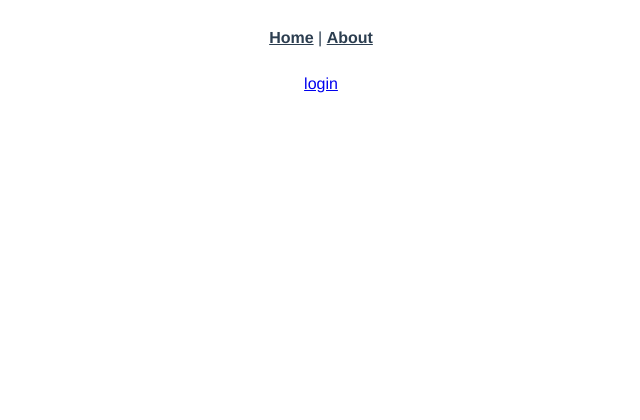
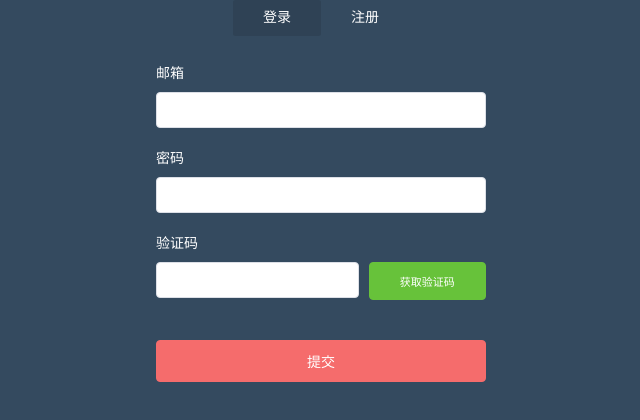
Before and after one commit to aFu0/admin, a Vue app: page /#/login/index in a window 1280 px wide. Shown: the top 420 px of the page, without its empty margins (319-959 px from the left). Built offline with nearby package versions, Linux system fonts and the light colour scheme.

Commit message:
画登录注册页面

```diff
--- a/package.json
+++ b/package.json
@@ -9,6 +9,7 @@
   },
   "dependencies": {
     "core-js": "^3.4.4",
+    "element-ui": "^2.13.0",
     "vue": "^2.6.10",
     "vue-router": "^3.1.3",
     "vuex": "^3.1.2"
--- a/src/App.vue
+++ b/src/App.vue
@@ -1,32 +1,15 @@
 <template>
   <div id="app">
-    <div id="nav">
-      <router-link to="/">Home</router-link> |
-      <router-link to="/about">About</router-link>
-    </div>
     <router-view />
   </div>
 </template>
 
+<script>
+export default {
+  name: "APP"
+};
+</script>
+
 <style lang="scss">
-#app {
-  font-family: "Avenir", Helvetica, Arial, sans-serif;
-  -webkit-font-smoothing: antialiased;
-  -moz-osx-font-smoothing: grayscale;
-  text-align: center;
-  color: #2c3e50;
-}
-
-#nav {
-  padding: 30px;
-
-  a {
-    font-weight: bold;
-    color: #2c3e50;
-
-    &.router-link-exact-active {
-      color: #42b983;
-    }
-  }
-}
+//
 </style>
--- a/src/main.js
+++ b/src/main.js
@@ -2,6 +2,11 @@
 import App from "./App.vue";
 import router from "./router";
 import store from "./store";
+// element Ui
+import ElementUI from "element-ui";
+import "element-ui/lib/theme-chalk/index.css";
+
+Vue.use(ElementUI);
 
 Vue.config.productionTip = false;
 
--- a/src/views/login/index.vue
+++ b/src/views/login/index.vue
@@ -1,6 +1,77 @@
 <template>
-  <div>
-    <router-link to="/home">login</router-link>
+  <div class="login">
+    <div class="wrap">
+      <ul class="tab">
+        <li
+          :class="['tab__item', { tab__active: tabIsActive === tabs.id }]"
+          v-for="tabs in tabData"
+          :key="tabs.id"
+          @click="toggleMneu(tabs.id)"
+        >
+          {{ tabs.text }}
+        </li>
+      </ul>
+      <!-- 表单 -->
+      <el-form
+        :model="ruleForm"
+        status-icon
+        :rules="rules"
+        ref="ruleForm"
+        size="medium"
+        class="form"
+      >
+        <!-- 邮箱 -->
+        <el-form-item prop="mailbox" class="form-item">
+          <label class="form-item__label">邮箱</label>
+          <el-input
+            type="text"
+            v-model="ruleForm.mailbox"
+            autocomplete="off"
+          ></el-input>
+        </el-form-item>
+        <!-- 密码 -->
+        <el-form-item prop="password" class="form-item">
+          <label class="form-item__label">密码</label>
+          <el-input
+            type="text"
+            v-model="ruleForm.password"
+            autocomplete="off"
+          ></el-input>
+        </el-form-item>
+        <!-- 确认密码 -->
+        <el-form-item prop="checkPass" class="form-item" v-show="isCheckPass">
+          <label class="form-item__label">确认密码</label>
+          <el-input
+            type="text"
+            v-model="ruleForm.checkPass"
+            autocomplete="off"
+          ></el-input>
+        </el-form-item>
+        <!-- 验证码 -->
+        <el-form-item prop="code" class="form-item">
+          <label class="form-item__label">验证码</label>
+          <el-row :gutter="10">
+            <el-col :span="15">
+              <el-input v-model.number="ruleForm.code"></el-input
+            ></el-col>
+            <el-col :span="9"
+              ><el-button type="success" @click="getCode" class="code"
+                >获取验证码</el-button
+              ></el-col
+            >
+          </el-row>
+        </el-form-item>
+        <!-- 提交按钮 -->
+        <el-form-item>
+          <el-button
+            type="danger"
+            @click="submitForm('ruleForm')"
+            class="submit"
+            >提交</el-button
+          >
+        </el-form-item>
+      </el-form>
+    </div>
   </div>
 </template>
 
@@ -8,9 +79,157 @@
 export default {
   name: "login",
   data() {
-    return {};
+    // 表单
+    // 邮箱
+    let valMailbox = (rule, value, callback) => {
+      let reg = /^[A-Za-z0-9\u4e00-\u9fa5]+@[a-zA-Z0-9_-]+(\.[a-zA-Z0-9_-]+)+$/;
+      if (value === "") {
+        callback(new Error("请输入邮箱"));
+      } else if (!reg.test(value)) {
+        callback(new Error("请输入正确的邮箱"));
+      } else {
+        callback();
+      }
+    };
+    // 密码
+    let password = (rule, value, callback) => {
+      let reg = /^(?![0-9]+$)(?![a-zA-Z]+$)[0-9A-Za-z]{6,21}$/;
+      if (value === "") {
+        callback(new Error("请输入密码"));
+      } else if (!reg.test(value)) {
+        callback(new Error("输入数字加字母的密码!"));
+      } else {
+        callback();
+      }
+    };
+    // 确认密码
+    let checkPass = (rule, value, callback) => {
+      if (!this.isCheckPass) {
+        callback();
+      }
+      if (value === "") {
+        callback(new Error("请输入确认密码"));
+      } else if (value === this.ruleForm.password) {
+        callback();
+      } else {
+        callback(new Error("请正确输入确认密码"));
+      }
+    };
+    // 验证码
+    let code = (rule, value, callback) => {
+      let reg = /^\d{6}$/;
+      if (!value) {
+        return callback(new Error("验证码不能为空"));
+      } else if (reg.test(value)) {
+        return callback(new Error("请填写正确的验证码"));
+      } else {
+        callback();
+      }
+    };
+    return {
+      // tab
+      tabIsActive: 1,
+      tabData: [
+        {
+          id: 1,
+          text: "登录",
+          type: "login"
+        },
+        {
+          id: 2,
+          text: "注册",
+          type: "register"
+        }
+      ],
+      // 表单
+      ruleForm: {
+        mailbox: "",
+        password: "",
+        checkPass: "",
+        code: ""
+      },
+      rules: {
+        mailbox: [{ validator: valMailbox, trigger: "blur" }],
+        password: [{ validator: password, trigger: "blur" }],
+        checkPass: [{ validator: checkPass, trigger: "blur" }],
+        code: [{ validator: code, trigger: "blur" }]
+      },
+      // 确认密码显隐
+      isCheckPass: false
+    };
+  },
+  methods: {
+    // 切换登录页
+    toggleMneu(id) {
+      this.tabIsActive = id;
+      if (id === 1) {
+        this.isCheckPass = false;
+      } else {
+        this.isCheckPass = true;
+      }
+    },
+    // 提交按钮
+    submitForm(formName) {
+      this.$refs[formName].validate(valid => {
+        if (valid) {
+          alert("submit!");
+        } else {
+          console.log("error submit!!");
+          return false;
+        }
+      });
+    },
+    // 获取验证码
+    getCode() {
+      alert(123);
+    }
   }
 };
 </script>
 
-<style lang="scss" scoped></style>
+<style lang="scss" scoped>
+.login {
+  min-height: 100vh;
+  width: 100%;
+  background-color: #344a5f;
+}
+.wrap {
+  width: 330px;
+  margin: auto;
+}
+.tab {
+  text-align: center;
+  &__item {
+    display: inline-block;
+    width: 88px;
+    line-height: 36px;
+    font-size: 14px;
+    color: #ffffff;
+    border-radius: 2px;
+    cursor: pointer;
+  }
+  &__active {
+    background-color: rgba(0, 0, 0, 0.1);
+  }
+}
+// 表单
+.form {
+  margin-top: 20px;
+}
+.form-item {
+  margin-top: 12px;
+  &__label {
+    color: #fff;
+  }
+}
+.code {
+  width: 100%;
+  font-size: 11px;
+  color: #fff;
+}
+.submit {
+  width: 100%;
+  margin-top: 40px;
+  color: #fff;
+}
+</style>
```
Also changed, not shown: 1 other file (tests, documents, lock files or other folders).
